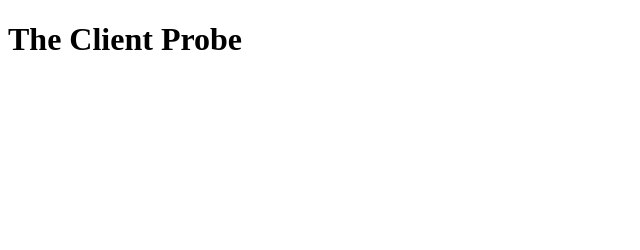
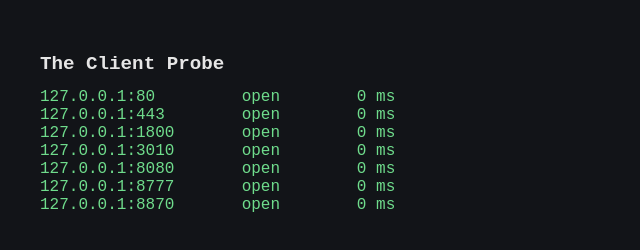
Before and after one commit to vc0d35/the-client-probe, a website: page example/index.html in a window 1280 px wide. Shown: the whole page, without its empty margins (0-640 px from the left). Drawn offline with Linux system fonts and the light colour scheme.

Commit message:
Improve example page styles
Signed-off-by: v_c0d35 <vini.andrade.dev@gmail.com>

```diff
--- a/example/index.html
+++ b/example/index.html
@@ -4,21 +4,57 @@
     <meta charset="utf-8">
     <meta name="viewport" content="width=device-width, initial-scale=1">
     <title>The Client Probe</title>
+    <style>
+      body {
+        background: #121418;
+        color: #e6e6e6;
+        font-family: ui-monospace, monospace;
+        padding: 2rem;
+      }
+
+      h1 {
+        font-size: 1.2rem;
+      }
+
+      #result {
+        white-space: pre;
+      }
+
+      .open {
+        color: #6fdc8c;
+      }
+
+      .open-silent {
+        color: #e5c07b;
+      }
+
+      .closed {
+        color: #5c6370;
+      }
+    </style>
   </head>
   <body>
     <main>
       <h1>The Client Probe</h1>
-      <div id="result"></div>
+      <div id="result">scanning…</div>
     </main>
 
     <script type="module">
       import * as theClientProbe from "../src/index.js";
 
-      const host = '127.0.0.1';
+      const host = "127.0.0.1";
+      const ports = [80, 443, 1800, 8080, 8870, 8777, 3010];
 
-      const test1 = await theClientProbe.scanPorts(host, [80, 443, 1800, 8080, 8870, 8777, 3010]);
+      const results = await theClientProbe.scanPorts(host, ports);
+      results.sort((a, b) => a.port - b.port);
 
-      console.log(test1);
+      document.querySelector("#result").innerHTML = results
+        .map(({ port, state, durationMs }) => {
+          const target = `${host}:${port}`.padEnd(20);
+          const ms = `${Math.round(durationMs)} ms`;
+          return `<div class="${state}">${target} ${state.padEnd(11)} ${ms}</div>`;
+        })
+        .join("");
     </script>
   </body>
 </html>
```
